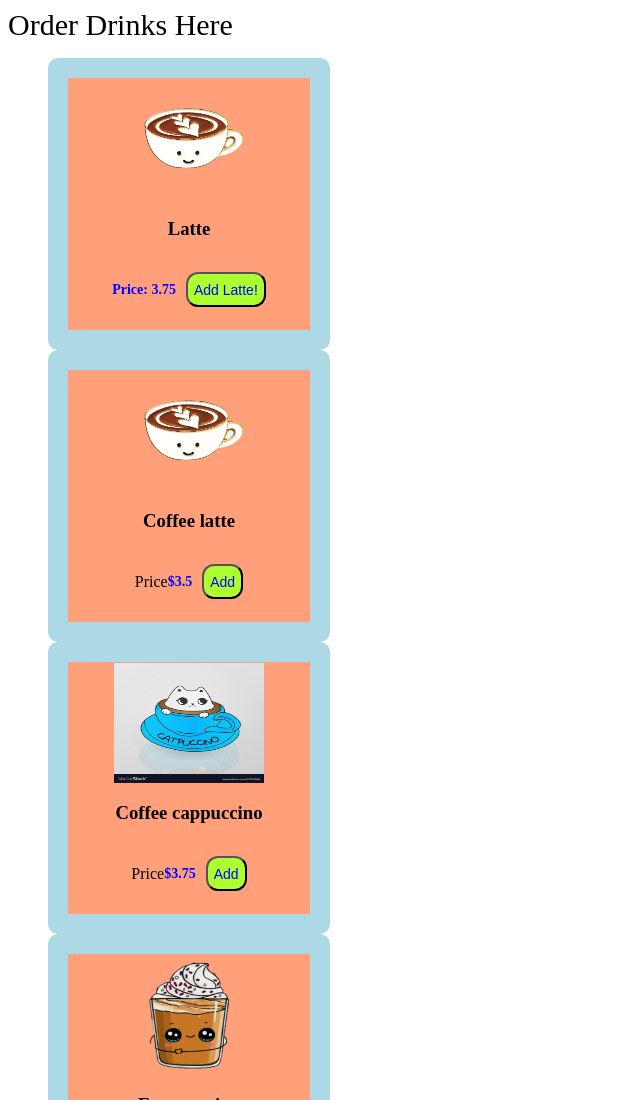
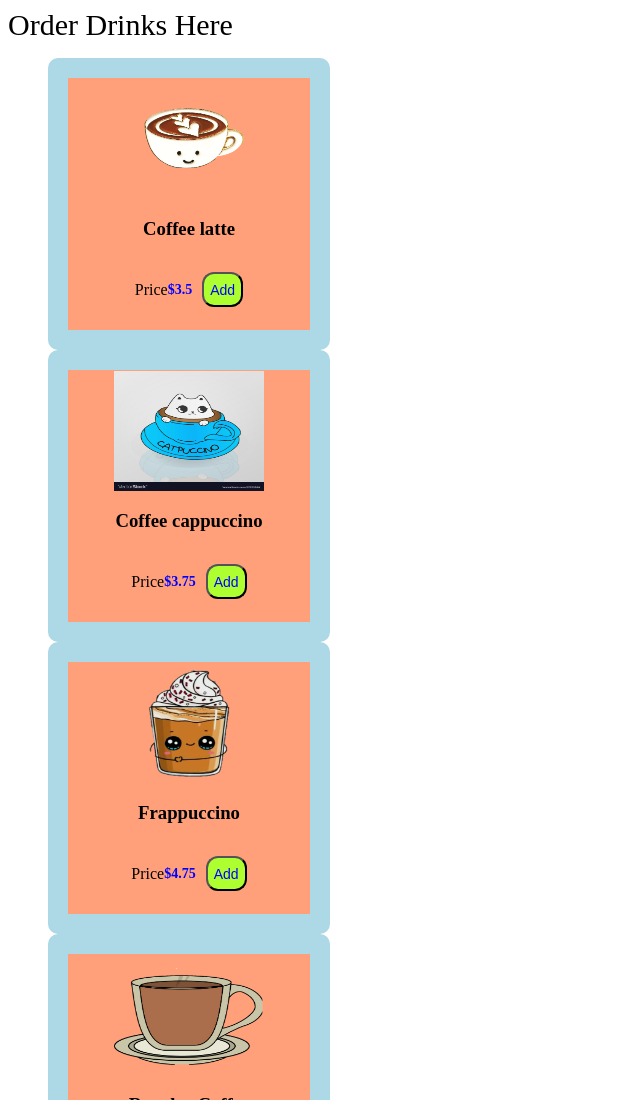
Before and after one commit to avenger0901/Coffee_shop, a plain HTML site: page products/index.html in a window 1280 px wide. Shown: the top 1100 px of the page, without its empty margins (0-640 px from the left). Drawn offline with Linux system fonts and the light colour scheme.

```diff
--- a/products/index.html
+++ b/products/index.html
@@ -7,16 +7,6 @@
 </head>
 <header>Order Drinks Here</header>
 <ul id="drink-lists">
-    <li class="drink-container">
-        <div class="image-container">
-            <img src="../assets/latte.png" height="120px" width="150px">
-            <h3>Latte</h3>
-        </div>
-        <div class="button-container">
-            <h5>Price: 3.75</h5>
-            <button>Add Latte!</button>
-        </div>
-    </li>
 
 </ul>
 
```
